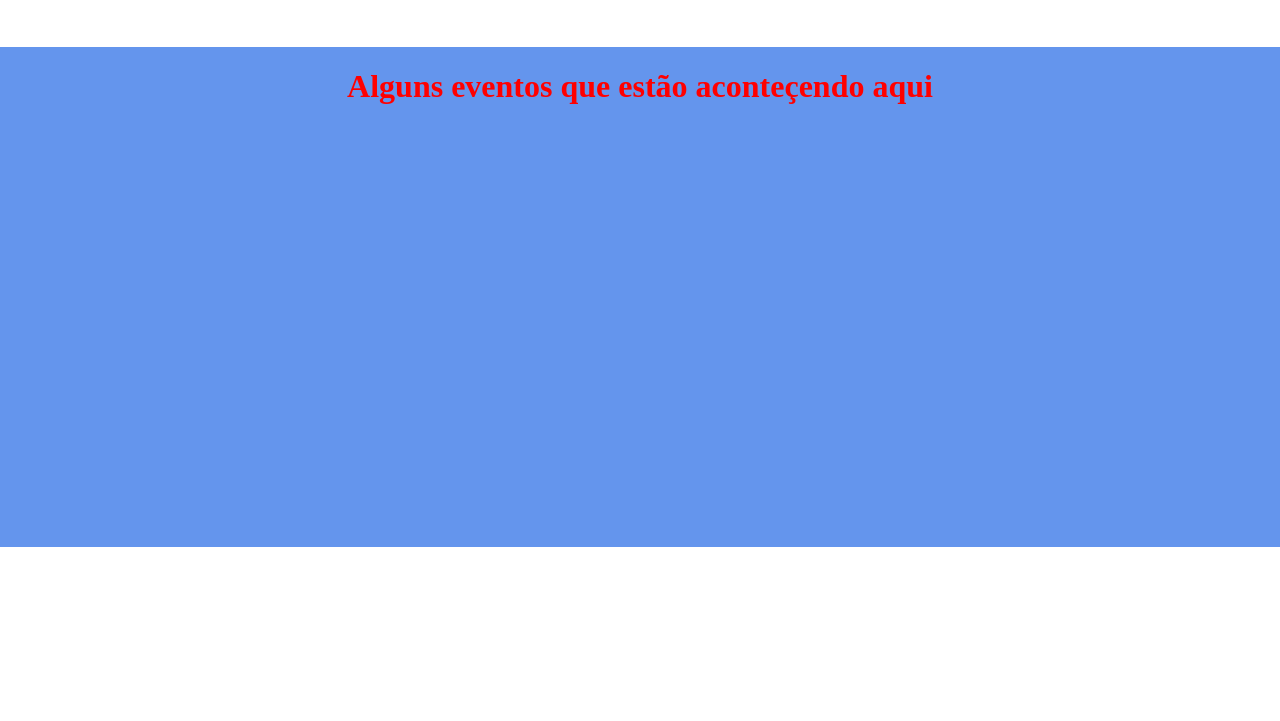
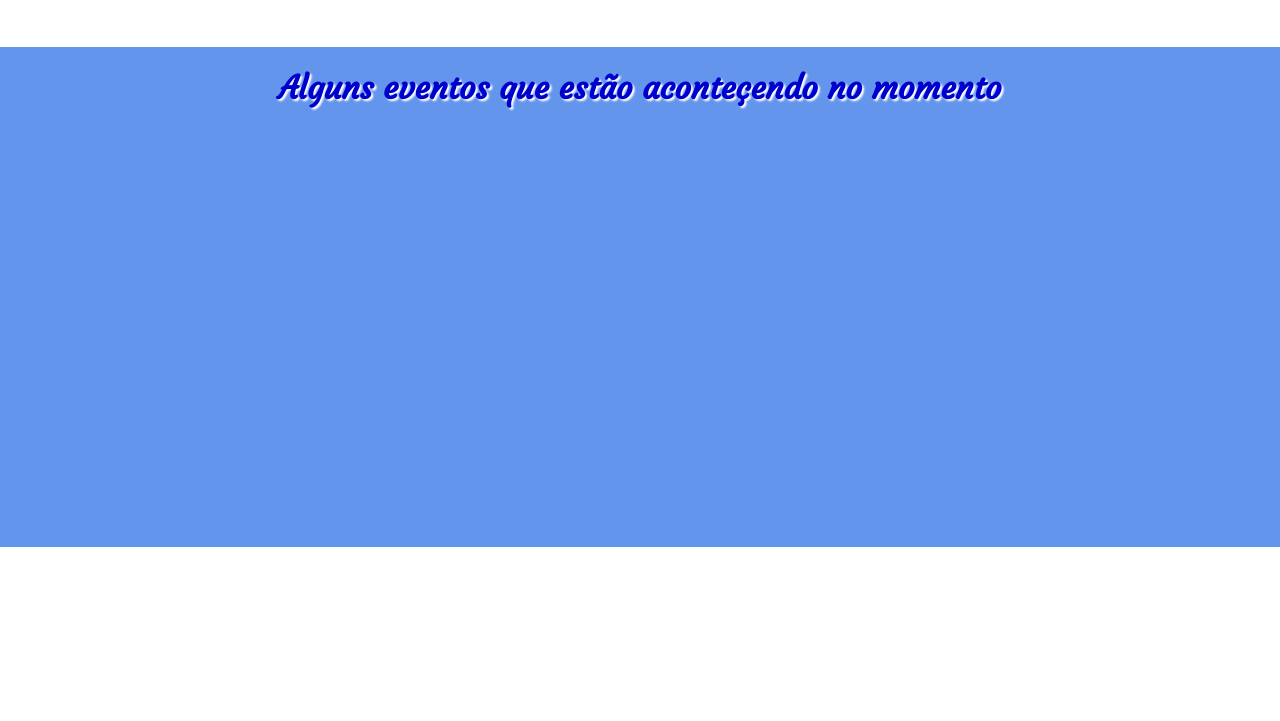
Before and after one commit to adilsonbig/mycity.github.io, a plain HTML site: page Aracaju.html in a window 1280 px wide. Shown: the part 1244-1965 px from the top of the page. Drawn offline with Linux system fonts and the light colour scheme; a web font is replaced by a local one.

Commit message:
Estlizacao de titulo

```diff
--- a/Aracaju.html
+++ b/Aracaju.html
@@ -60,7 +60,7 @@
      </div>
    </div>
    <div id="events">
-    <h1>Alguns eventos que estão aconteçendo aqui</h1>
+    <h1>Alguns eventos que estão aconteçendo no momento</h1>
    </div>
    <footer>
      <div id="text_rodape">
--- a/aracaju.css
+++ b/aracaju.css
@@ -96,6 +96,7 @@ figure.one{
 	list-style: none;
 	display: flex;
 	justify-content: space-around;
+	cursor: pointer;
 }
 
 #foto1{
@@ -186,6 +187,7 @@ figure.one{
 	list-style: none;
 	display: flex;
 	justify-content: space-around;
+	cursor: pointer;
 }
 #foto4{
 	position: relative;
@@ -278,7 +280,9 @@ figure.one{
 	margin-top: 50px;
 }
 #events h1{
-	color: red;
+	color: #0000CD;
+	font-family: Courgette;
+	text-shadow: 2px 2px 2px #ffffff;
 }
 footer{
 	position: relative;
```
